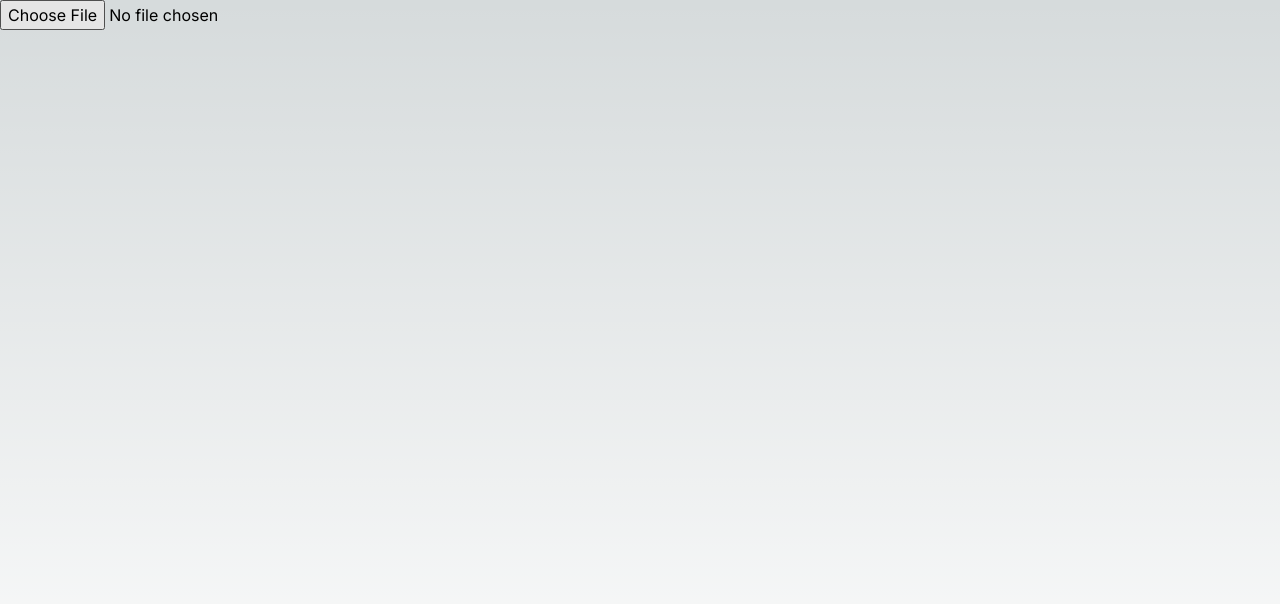
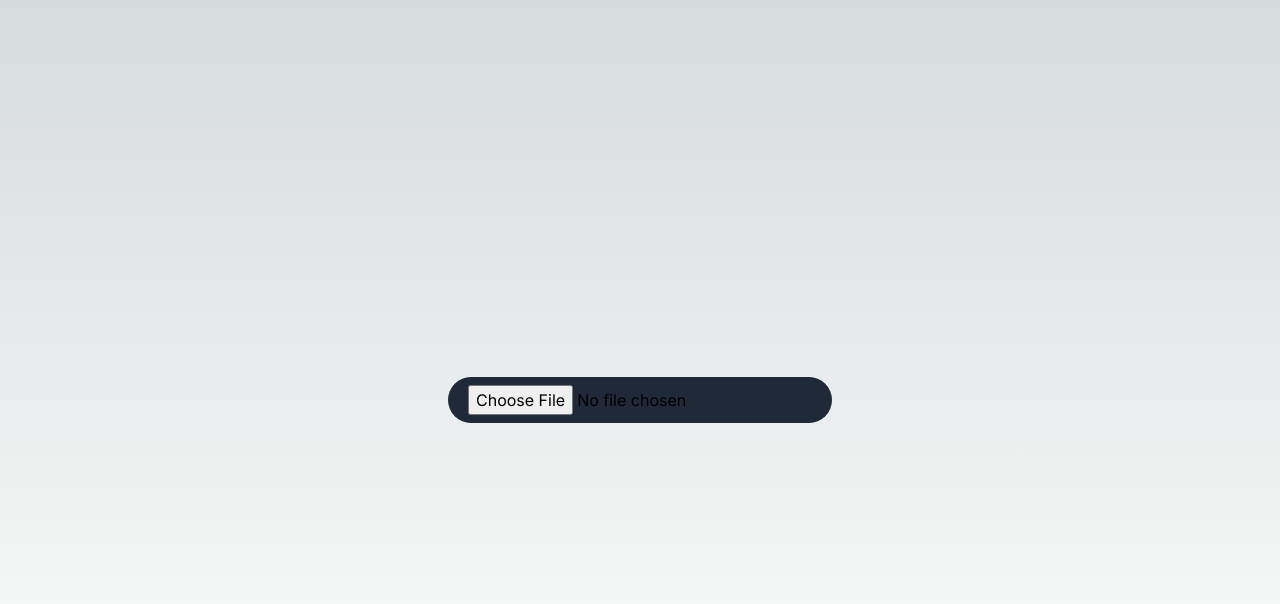
Before and after one commit to Jeramai/svg-to-3d, a Next.js app: page / in a window 1280 px wide. Shown: the top 604 px of the page. Built offline with nearby package versions, Linux system fonts and the light colour scheme.

Commit message:
Moved upload button to own file

```diff
--- /dev/null
+++ b/src/app/components/UploadButton.tsx
@@ -0,0 +1,17 @@
+export default function UploadButton({ setSVG }: Readonly<{ setSVG: any }>) {
+  const onFileChange = (e: any) => {
+    if (!e.target.files[0]) return setSVG();
+    setSVG(URL.createObjectURL(e.target.files[0]));
+  };
+
+  return (
+    <div className='w-full h-full flex justify-center items-center'>
+      <input
+        type='file'
+        accept='.svg'
+        onChange={onFileChange}
+        className='rounded-full bg-gray-800 hover:bg-gray-900 px-5 py-2 duration-300 cursor-pointer'
+      />
+    </div>
+  );
+}
--- a/src/app/page.tsx
+++ b/src/app/page.tsx
@@ -1,11 +1,12 @@
 'use client';
 
-import DownloadButton from '@/app/components/DownloadButton';
 import { OrbitControls, Stage } from '@react-three/drei';
 import { Canvas } from '@react-three/fiber';
 import { useEffect, useState } from 'react';
 import { Color, DoubleSide, ExtrudeGeometry, Group, Material, Matrix4, Mesh, MeshPhysicalMaterial, Object3D } from 'three';
 import { SVGLoader, SVGResultPaths } from 'three/addons/loaders/SVGLoader.js';
+import DownloadButton from './components/DownloadButton';
+import UploadButton from './components/UploadButton';
 
 export default function Home() {
   const loader = new SVGLoader();
@@ -50,7 +51,7 @@ export default function Home() {
     }
   }, [svg]);
 
-  if (!model) return <SvgInput setSVG={setSVG} />;
+  if (!model) return <UploadButton setSVG={setSVG} />;
   return (
     <>
       <Canvas shadows>
@@ -62,18 +63,6 @@ export default function Home() {
 
       <DownloadButton model={model} />
     </>
-  );
-}
-function SvgInput({ setSVG }: Readonly<{ setSVG: any }>) {
-  const onFileChange = (e: any) => {
-    if (!e.target.files[0]) return setSVG();
-    setSVG(URL.createObjectURL(e.target.files[0]));
-  };
-
-  return (
-    <div>
-      <input type='file' onChange={onFileChange} accept='.svg' />
-    </div>
   );
 }
 
```
